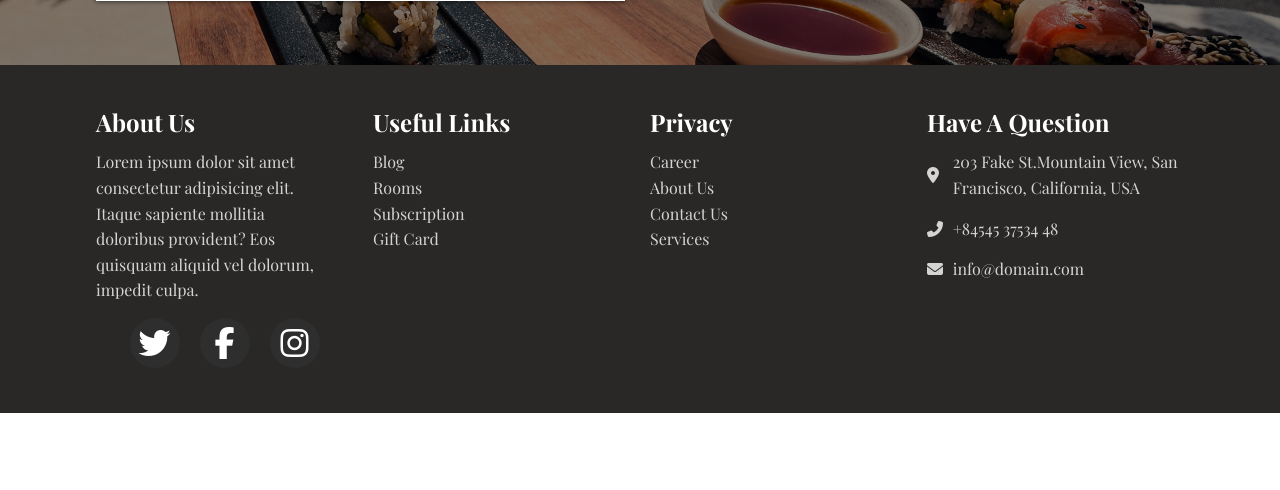
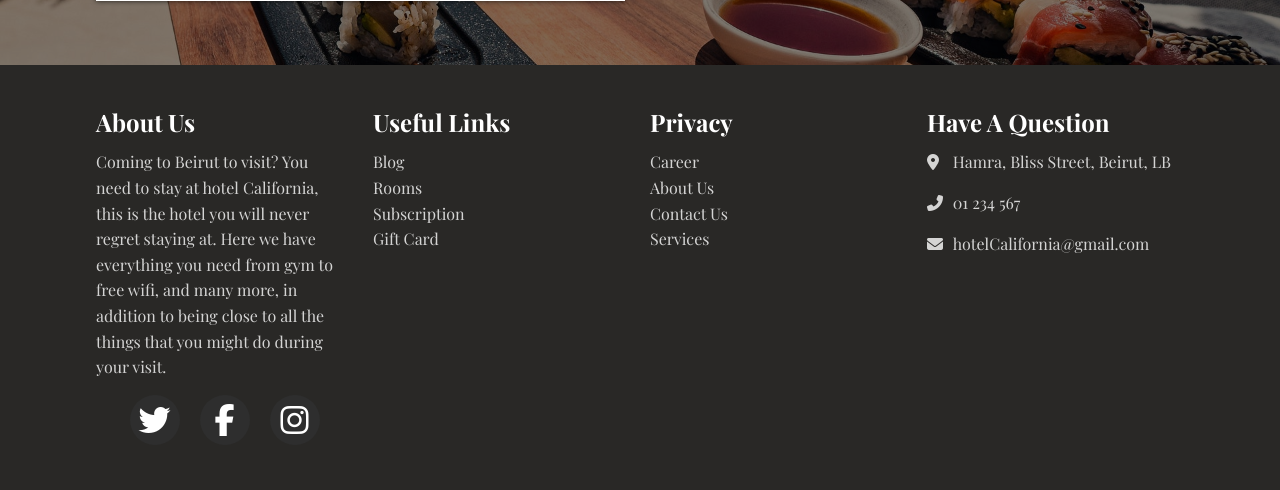
Before and after one commit to Saad-Itani/351-Project, a Flask app: template Website/templates/index.html in a window 1280 px wide. Shown: the part 4040-4530 px from the top of the page. Before the commit the page ends 4453 px from the top, so only its background shows below. Run offline with Flask 2, Linux system fonts and the light colour scheme; the template is opened without the code that fills it, so the values that code supplies are empty; parts of the project's set-up code (start-up, migrations or seed data) failed here and were passed over; some libraries are stand-ins or nearby versions.

Commit message:
Update index.html

```diff
--- a/Website/templates/index.html
+++ b/Website/templates/index.html
@@ -231,7 +231,7 @@
             <div class = "footer-container">
                 <div>
                     <h2>About Us </h2>
-                    <p>Lorem ipsum dolor sit amet consectetur adipisicing elit. Itaque sapiente mollitia doloribus provident? Eos quisquam aliquid vel dolorum, impedit culpa.</p>
+                    <p>Coming to Beirut to visit? You need to stay at hotel California, this is the hotel you will never regret staying at. Here we have everything you need from gym to free wifi, and many more, in addition to being close to all the things that you might do during your visit.</p>
                     <ul class = "social-icons">
                         <li class = "flex">
                             <i class = "fa fa-twitter fa-2x"></i>
@@ -268,7 +268,7 @@
                             <i class = "fas fa-map-marker-alt"></i>
                         </span>
                         <span>
-                            203 Fake St.Mountain View, San Francisco, California, USA
+                            Hamra, Bliss Street, Beirut, LB
                         </span>
                     </div>
                     <div class = "contact-item">
@@ -276,7 +276,7 @@
                             <i class = "fas fa-phone-alt"></i>
                         </span>
                         <span>
-                            +84545 37534 48
+                            01 234 567
                         </span>
                     </div>
                     <div class = "contact-item">
@@ -284,7 +284,7 @@
                             <i class = "fas fa-envelope"></i>
                         </span>
                         <span>
-                            info@domain.com
+                            hotelCalifornia@gmail.com
                         </span>
                     </div>
                 </div>
```
